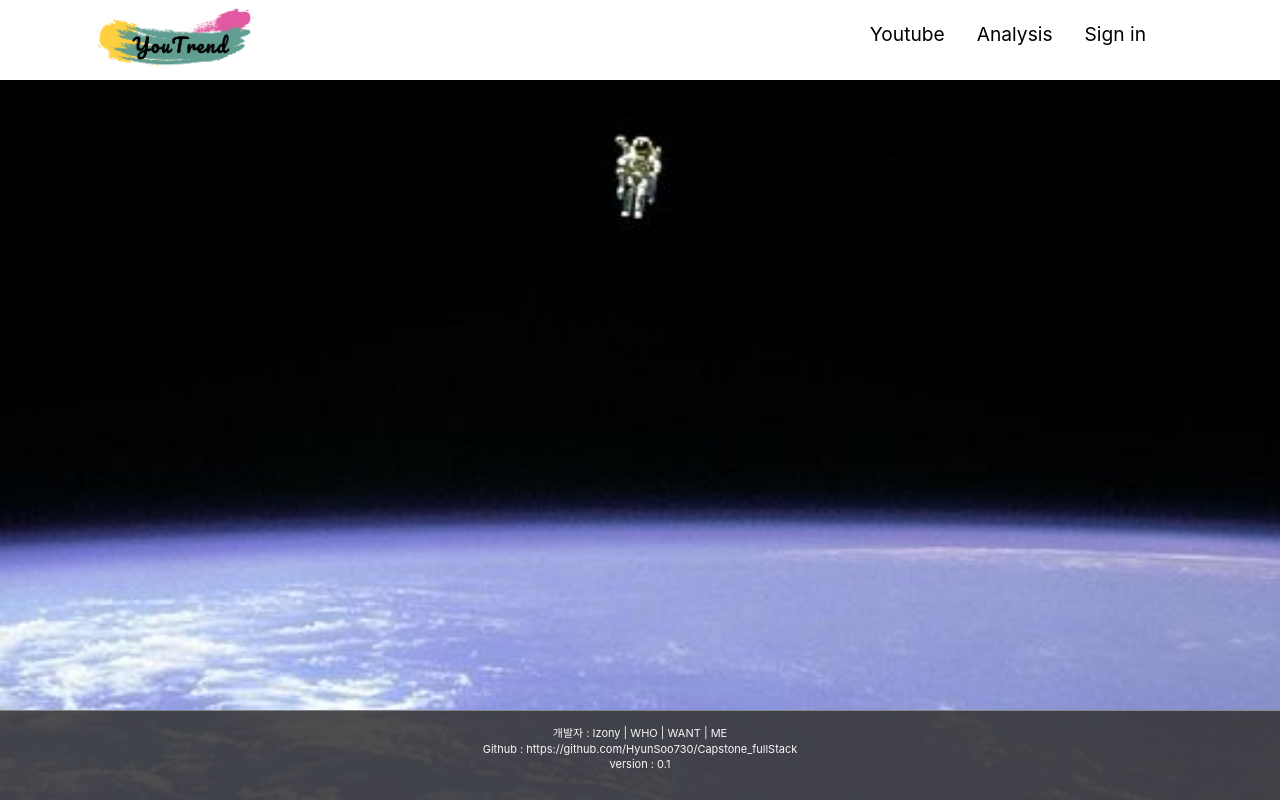
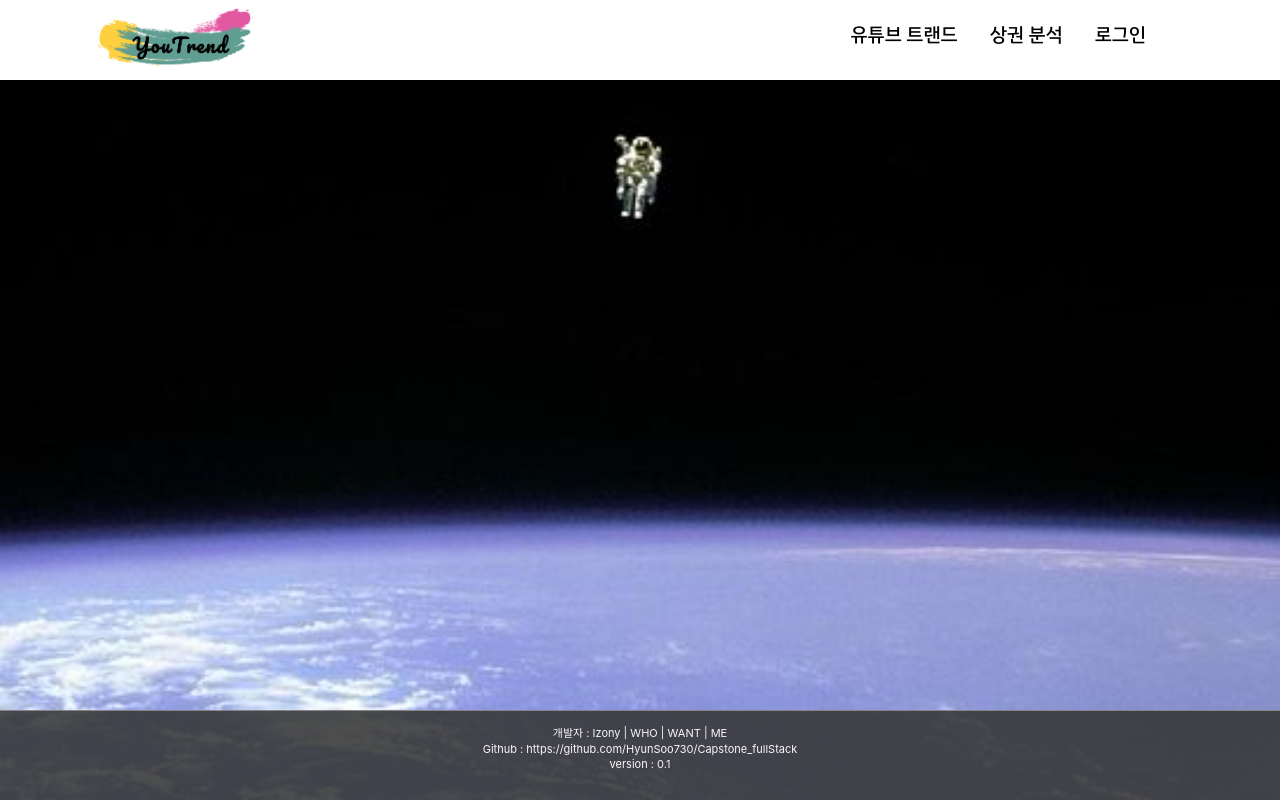
Before and after one commit to HyunSoo730/Capstone_fullStack, a React (Create React App) app: page / in a window 1280 px wide. Built offline with nearby package versions, Linux system fonts and the light colour scheme.

Commit message:
feat: all functions ok except main page

```diff
--- a/src/Analysis.jsx
+++ b/src/Analysis.jsx
@@ -677,6 +677,7 @@ function Analysis(props){
           {MarketFuture && MarketFuture[Object.keys(MarketFuture)[0]] && MyZoom < 15 &&
             <div><b>2022년 {DrawerTitle}의 개업 매장 추이는 <b style={{color: "green"}}>{MarketFuture[Object.keys(MarketFuture)[0]][3]["commerceMetrics"]}</b>입니다.</b></div>
           }
+          <br/>
               <ReactApexChart options={ApexChartLineOption} series={CountMarketNum} type="line" height={300}  />
               <div><b>{DrawerTitle}의 거주 구성원</b></div>
               <ReactApexChart options={ApexChartBarOption} series={ResidentNum} type="bar" height={300}  />
@@ -698,7 +699,7 @@ function Analysis(props){
                 <div><b>{DrawerTitle}의 분기별 임대료</b></div>
                 <ReactApexChart options={ApexChartLineOption} series={RentalFee} type="line" height={300}  />
                 <div><b>
-                  {DrawerTitle}의 평균 영업시간은 <b style={{color: "green"}}>{AvgPeriod}</b>시간 입니다.
+                  {DrawerTitle}의 평균 영업시간은 <b style={{color: "green"}}>{AvgPeriod}시간</b> 입니다.
                   </b></div></> : null
               }
           </div>
--- a/src/App.js
+++ b/src/App.js
@@ -6,6 +6,9 @@ import Youtube from './Youtube';
 import Analysis from './Analysis';
 import Crawling from './Crawling';
 import MyPage from './Jaehyeok_Lee/MyPage';
+
+
+import "./components/Font_style.css"
 
 function App() {
 
--- a/src/HomePageMenuItems.jsx
+++ b/src/HomePageMenuItems.jsx
@@ -1,21 +1,21 @@
 export const MenuItems = [
     {
-        title: 'Youtube',
+        title: '유튜브 트랜드',
         url: 'youtube',
         cName: 'nav-links'
     },
     {
-        title: 'Analysis',
+        title: '상권 분석',
         url: 'analysis',
         cName: 'nav-links'
     },
     {
-        title: 'Sign in',
+        title: '로그인',
         url: `https://kauth.kakao.com/oauth/authorize?client_id=${process.env.REACT_APP_REST_API_KEY}&redirect_uri=http://localhost:3000/auth/kakao/callback&response_type=code`,
         cName: 'nav-links'
     },
     {
-        title: 'My page',
+        title: '내 정보',
         url: 'mypage',
         cName: 'nav-links'
     }
--- a/src/HomePageNavbar.css
+++ b/src/HomePageNavbar.css
@@ -48,15 +48,18 @@
     text-decoration: none;
     padding: .5rem 1rem;
     margin: 0 auto;
+    font-family : 'mbcfont';
 }
 
 .nav-links-active{
     display :flex;
+    height: 100%;
+    text-decoration: none;
     padding: .5rem 1rem;
-    height: 100%;
     justify-content: center;
     align-items: center;
     border-bottom: 2px solid #03CF5D;
+    font-family : 'mbcfont';
 }
 
 .nav-links:hover{
--- /dev/null
+++ b/src/components/Font_style.css
@@ -0,0 +1,6 @@
+@font-face {
+    font-family: "mbcfont";
+    font-style: normal;
+    font-weight: 100;
+    src: url("./ibmfont.woff") format("woff");
+  }
```
Also changed, not shown: package.json (line endings or trailing spaces), src/App.css (line endings or trailing spaces), src/Youtube.jsx (line endings or trailing spaces), src/components/ibmfont.woff (added), 1 other file (tests, documents, lock files or other folders).
